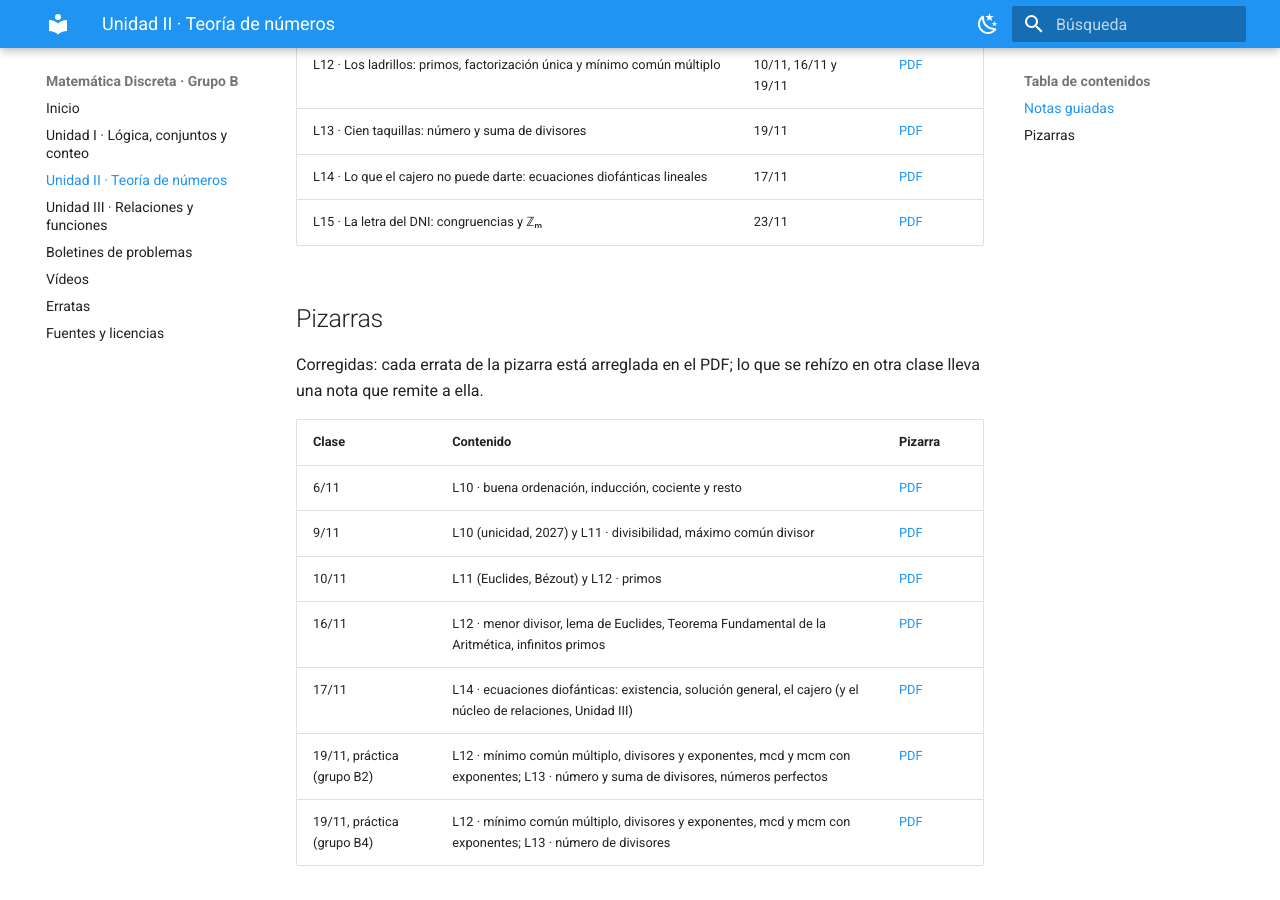
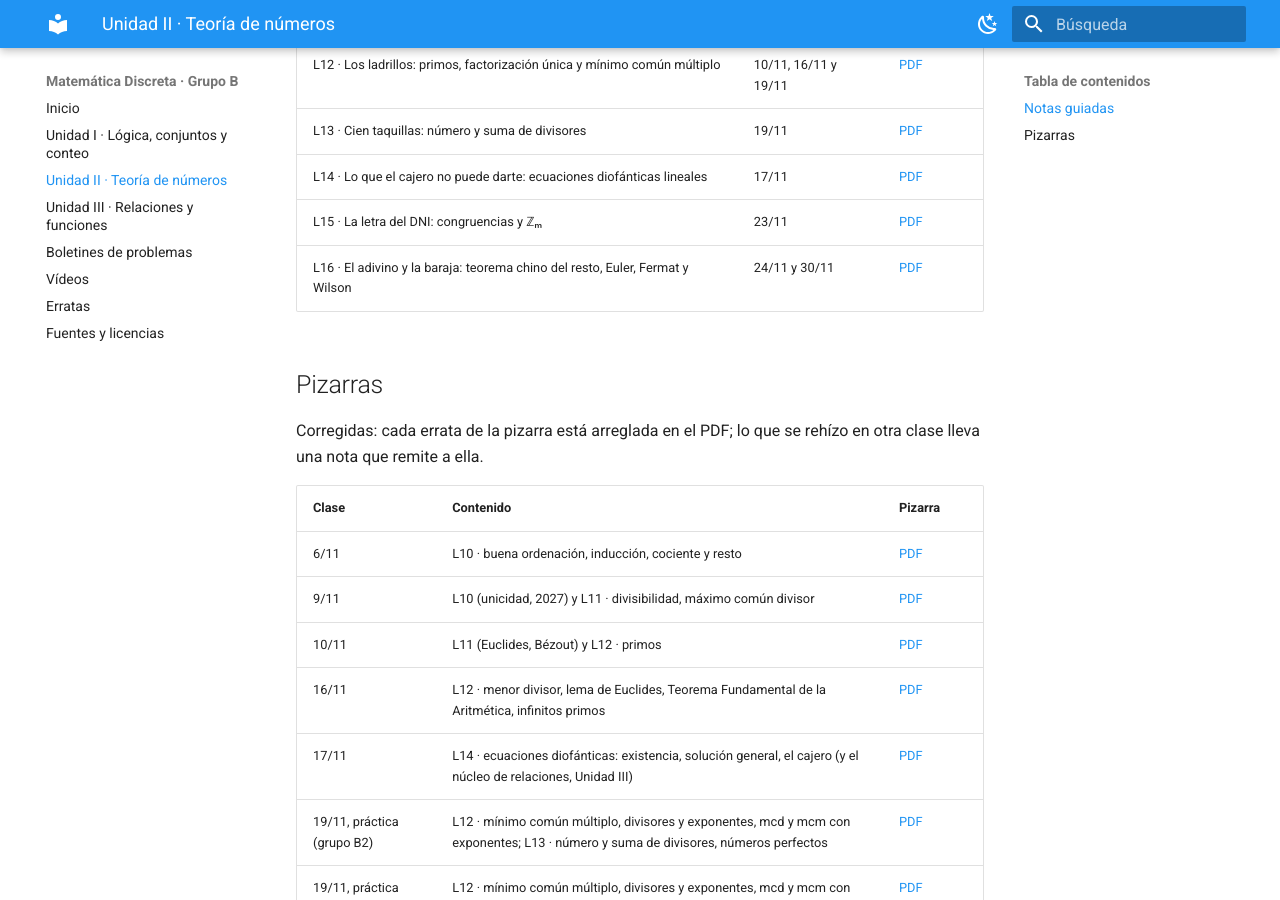
Before and after one commit to llafuent/md2627, an MkDocs documentation site: the page built from docs/unidad2.md, in a window 1280 px wide and 900 px high, scrolled down 478 px. Built offline with MkDocs 1.6.1 and Material for MkDocs 9.7.7, drawn with Linux system fonts in a browser that asks for light colours.

Commit message:
Notas guiadas L16 (versión del 22/11/2026)

```diff
--- a/docs/unidad2.md
+++ b/docs/unidad2.md
@@ -15,6 +15,7 @@ Los boletines están en [Boletines](boletines.md).
 | L13 · Cien taquillas: número y suma de divisores | 19/11 | [PDF](material/u2/notasGuiadasL13.pdf) |
 | L14 · Lo que el cajero no puede darte: ecuaciones diofánticas lineales | 17/11 | [PDF](material/u2/notasGuiadasL14.pdf) |
 | L15 · La letra del DNI: congruencias y ℤₘ | 23/11 | [PDF](material/u2/notasGuiadasL15.pdf) |
+| L16 · El adivino y la baraja: teorema chino del resto, Euler, Fermat y Wilson | 24/11 y 30/11 | [PDF](material/u2/notasGuiadasL16.pdf) |
 
 ## Pizarras
 
```
Also changed, not shown: 1 other file.
